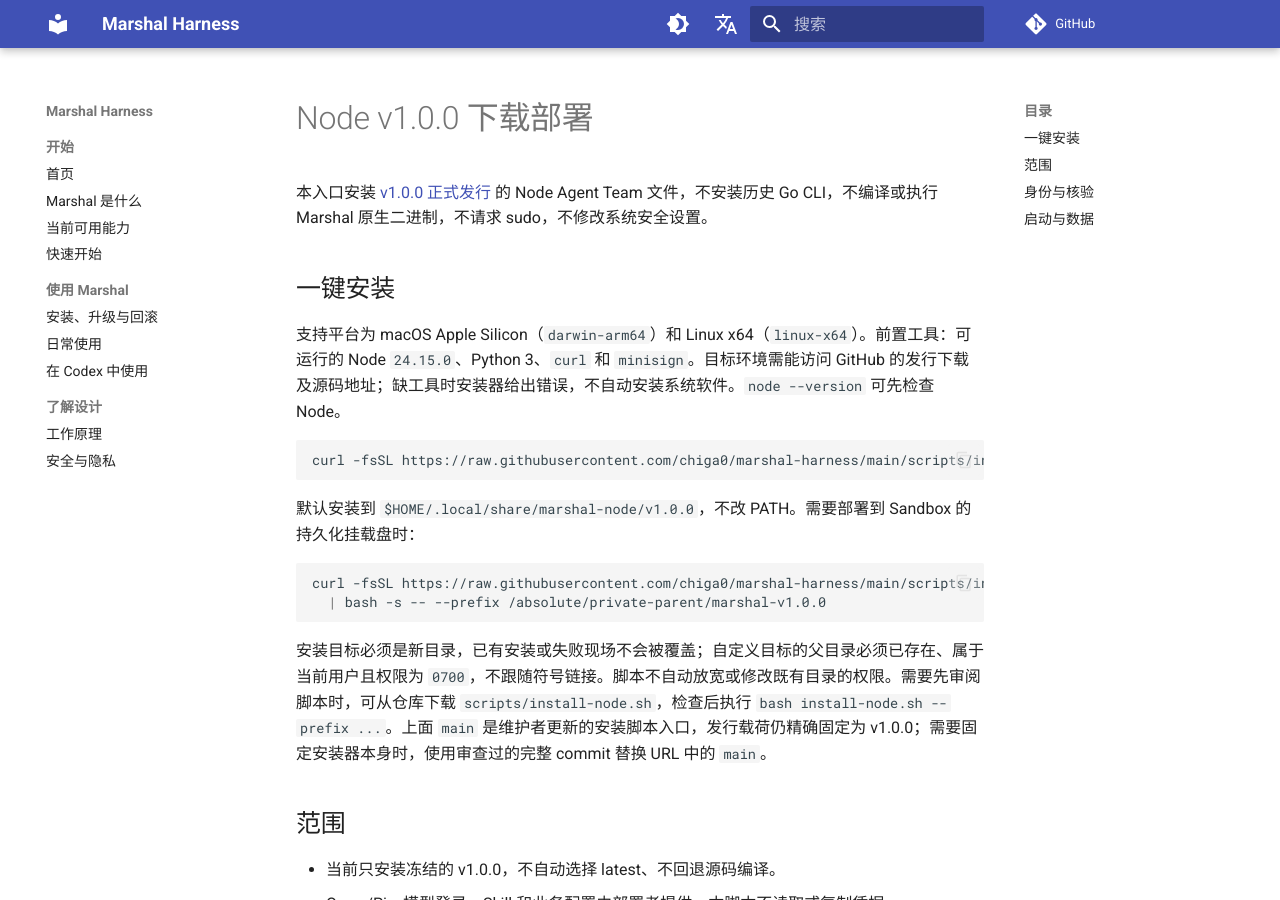
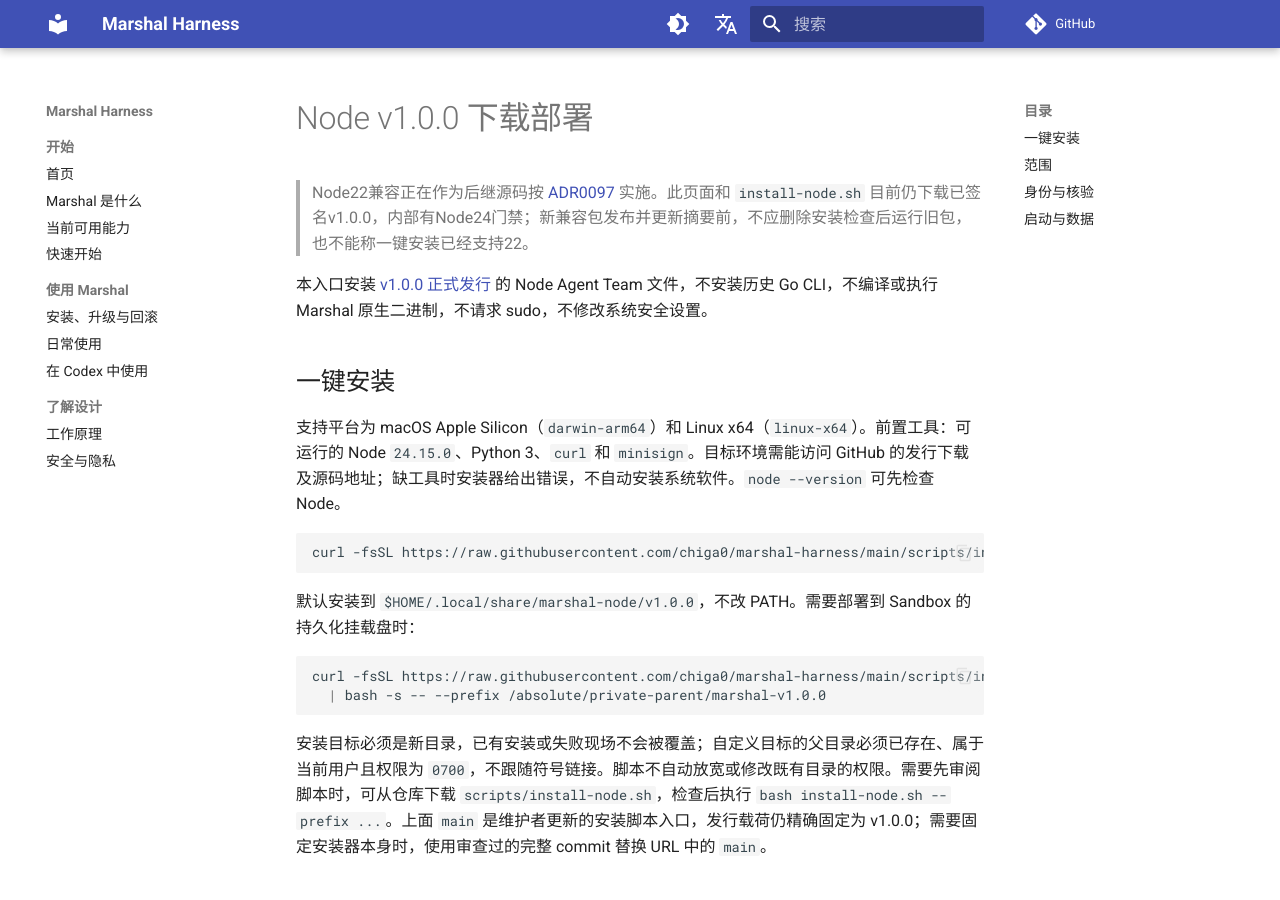
Before and after one commit to chiga0/marshal-harness, an MkDocs documentation site: the page built from docs/node-install.md, in a window 1280 px wide and 900 px high. Built offline with MkDocs 1.6.1 and Material for MkDocs 9.7.7, drawn with Linux system fonts in a browser that asks for light colours; comment, search, counter and statistics services are not loaded.

Commit message:
docs: explain Node 22 compatibility and immutable release boundary

```diff
--- a/docs/node-install.md
+++ b/docs/node-install.md
@@ -1,4 +1,6 @@
 # Node v1.0.0 下载部署
+
+> Node22兼容正在作为后继源码按 [ADR0097](adr/0097-node-capability-based-runtime-admission.md) 实施。此页面和 `install-node.sh` 目前仍下载已签名v1.0.0，内部有Node24门禁；新兼容包发布并更新摘要前，不应删除安装检查后运行旧包，也不能称一键安装已经支持22。
 
 本入口安装 [v1.0.0 正式发行](https://github.com/chiga0/marshal-harness/releases/tag/v1.0.0) 的 Node Agent Team 文件，不安装历史 Go CLI，不编译或执行 Marshal 原生二进制，不请求 sudo，不修改系统安全设置。
 
```
Also changed, not shown: docs/audit-report.md (+4 -0 lines), packages/task-distribution/README.md (+2 -0 lines), packages/task-service/README.md (+2 -0 lines), packages/task-store/README.md (+3 -1 lines).
